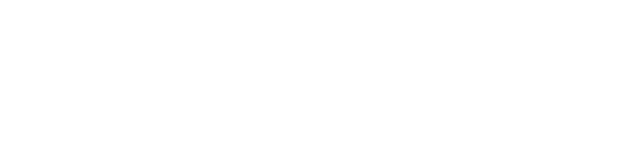
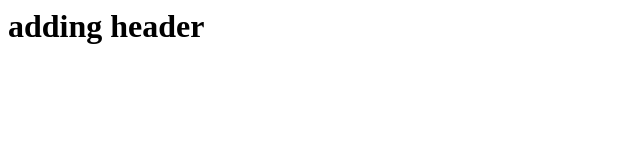
Before and after one commit to rnm-code-repo/Shelby-Palumbo, a plain HTML site: page index.html in a window 1280 px wide. Shown: the whole page, without its empty margins (0-640 px from the left). Drawn offline with Linux system fonts and the light colour scheme.

Commit message:
adding header

```diff
--- a/index.html
+++ b/index.html
@@ -1 +1,2 @@
 <html><head><title>djknfgkjsd</title></head></html>
+<h1>adding header</h1>
```
